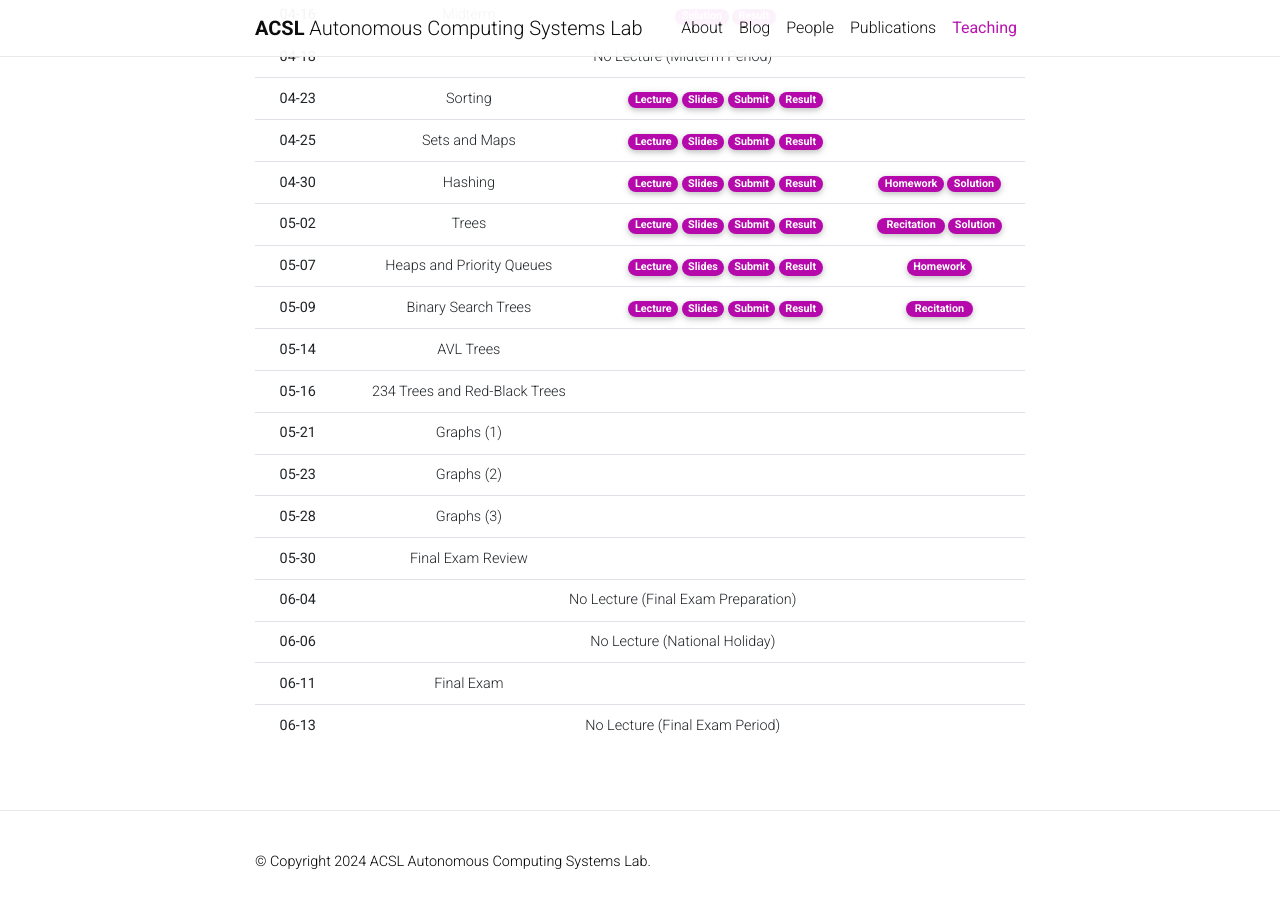
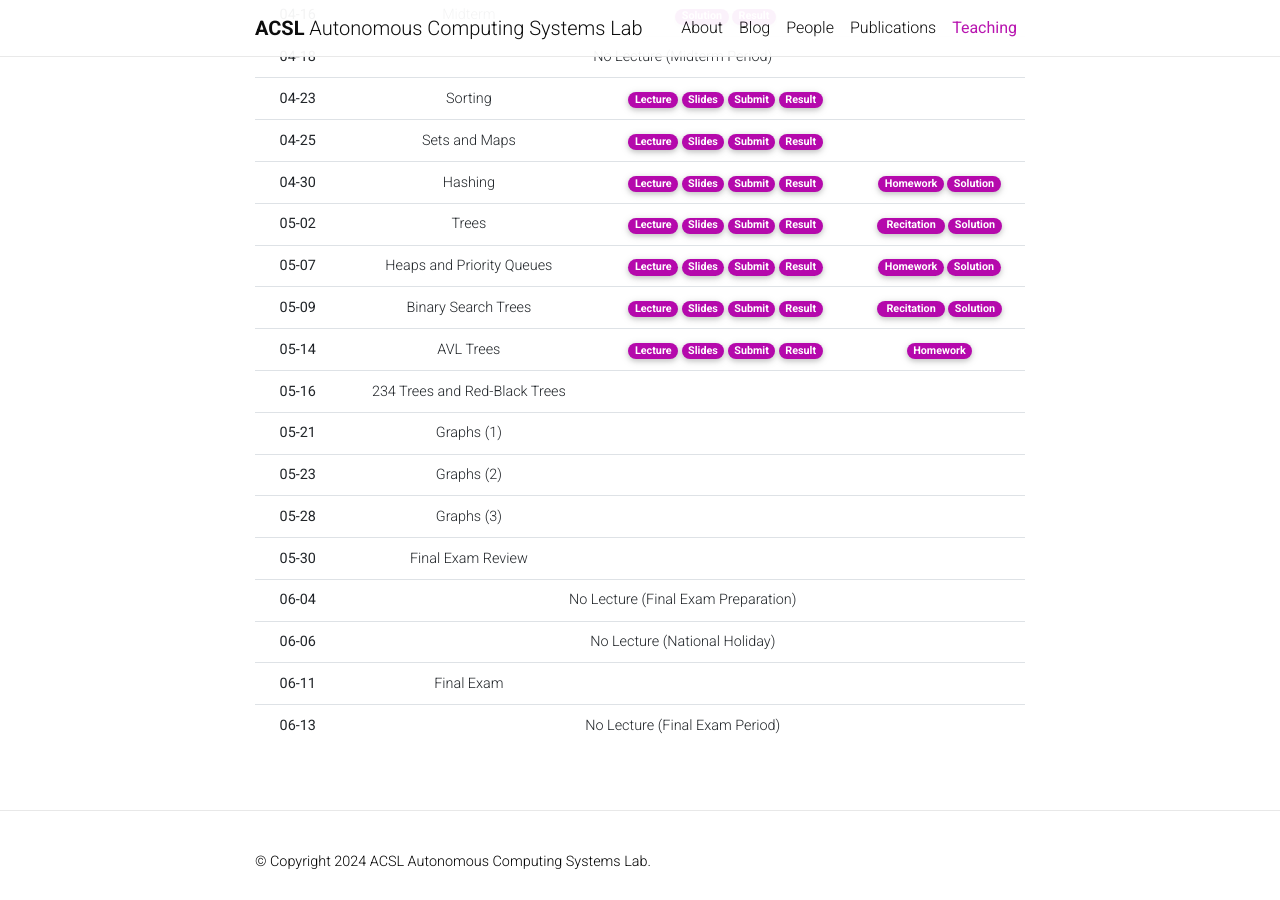
Before and after one commit to Uehwan/Uehwan.github.io, a Jekyll site: the page built from _teaching/datastruct24sp.md, in a window 1280 px wide and 900 px high, scrolled down 1889 px. Built offline with Jekyll 4.4.1, drawn with Linux system fonts in a browser that asks for light colours; nearby versions of some CDN libraries; comment, search, counter and statistics services are not loaded; a style sheet for code colours, icons or effects is not loaded.

Commit message:
5/14 lec

```diff
--- a/_teaching/datastruct24sp.md
+++ b/_teaching/datastruct24sp.md
@@ -322,7 +322,7 @@ This course deals with the fundamentals of data structures; the very foundation
       </td>
       <td>
         <a href="https://colab.research.google.com/drive/10kILfFt50KC4L5caESRsjbD581PVCfRl?usp=sharing" target="_blank" class="badge badge-pill" style="background-color:#B509AC;">Homework</a>
-        <!--a href="https://colab.research.google.com/drive/1TwFM5dKC70jccGnih4ZUXSQDFJs82IHq?usp=sharing" target="_blank" class="badge badge-pill" style="background-color:#B509AC;">Solution</a-->
+        <a href="https://colab.research.google.com/drive/1TwFM5dKC70jccGnih4ZUXSQDFJs82IHq?usp=sharing" target="_blank" class="badge badge-pill" style="background-color:#B509AC;">Solution</a>
       </td>
     </tr>
     <tr style="border-bottom: 1.5px solid lightgrey;">
@@ -336,20 +336,21 @@ This course deals with the fundamentals of data structures; the very foundation
       </td>
       <td>
         <a href="https://colab.research.google.com/drive/1V523Fm_nRqvN9FMBWue9InCQT1COsDCN?usp=sharing" target="_blank" class="badge badge-pill" style="background-color:#B509AC;">&nbsp;Recitation&nbsp;</a>
-        <!--a href="https://colab.research.google.com/drive/1I3nGInbKG2bO6f7oIr-FeJDyy1jWWejp?usp=sharing" target="_blank" class="badge badge-pill" style="background-color:#B509AC;">Solution</a-->
+        <a href="https://colab.research.google.com/drive/1I3nGInbKG2bO6f7oIr-FeJDyy1jWWejp?usp=sharing" target="_blank" class="badge badge-pill" style="background-color:#B509AC;">Solution</a>
       </td>
     </tr>
     <tr>
       <th scope="row">05-14</th>
       <td>AVL Trees</td>
       <td>
-        <!--a href="https://youtu.be/WMLJ-A2-Pc4" target="_blank" class="badge badge-pill" style="background-color:#B509AC;">Recording</a-->
-        <!--a href="https://docs.google.com/presentation/d/1ADACHPI0ua__W9p7DcprzhvZ2ZWSCfQMZPX2JKMcbe0/edit?usp=sharing" target="_blank" class="badge badge-pill" style="background-color:#B509AC;">Slides</a-->
-        <!--a href="https://colab.research.google.com/drive/1o11yn95WQv-2KUk6RNBdxvc7OoUDrD2E?usp=sharing" target="_blank" class="badge badge-pill" style="background-color:#B509AC;">Codes</a-->
+        <a href="https://colab.research.google.com/drive/1pVJspm8APtG9ialXmtjqw_fZ3srQ-MJ-?usp=sharing" target="_blank" class="badge badge-pill" style="background-color:#B509AC;">Lecture</a>
+        <a href="https://docs.google.com/presentation/d/1ADACHPI0ua__W9p7DcprzhvZ2ZWSCfQMZPX2JKMcbe0/edit?usp=sharing" target="_blank" class="badge badge-pill" style="background-color:#B509AC;">Slides</a>
+        <a href="https://forms.gle/3mDAj6iY3h2RgRmd6" target="_blank" class="badge badge-pill" style="background-color:#B509AC;">Submit</a>
+        <a href="https://docs.google.com/spreadsheets/d/1BHyfQbdchkBz-dsxzm62PG7zJEMzw1AOp4hHjvi-kag/edit?usp=sharing" target="_blank" class="badge badge-pill" style="background-color:#B509AC;">Result</a>
       </td>
       <td>
-        <!--a href="https://colab.research.google.com/drive/1xllX2SmBuBBGW_uPyWFglREMdcZIWq_w?usp=sharing" target="_blank" class="badge badge-pill" style="background-color:#B509AC;">&nbsp;Recitation&nbsp;</a-->
-        <!--a href="https://colab.research.google.com/drive/1E-EexcJsJcZQMBes18XM6bOoxJmgdXkl?usp=sharing" target="_blank" class="badge badge-pill" style="background-color:#B509AC;">Solution</a-->
+        <a href="https://colab.research.google.com/drive/11ZrrmS50XatmuMvt-g2thqbIhXTk8Flp?usp=sharing" target="_blank" class="badge badge-pill" style="background-color:#B509AC;">Homework</a>
+        <!--a href="https://colab.research.google.com/drive/1BdIYexIjLWTKG4j-sf3qETbiyl6a3Qjg?usp=sharing" target="_blank" class="badge badge-pill" style="background-color:#B509AC;">Solution</a-->
       </td>
     </tr>
     <tr style="border-bottom: 1.5px solid lightgrey;">
```
